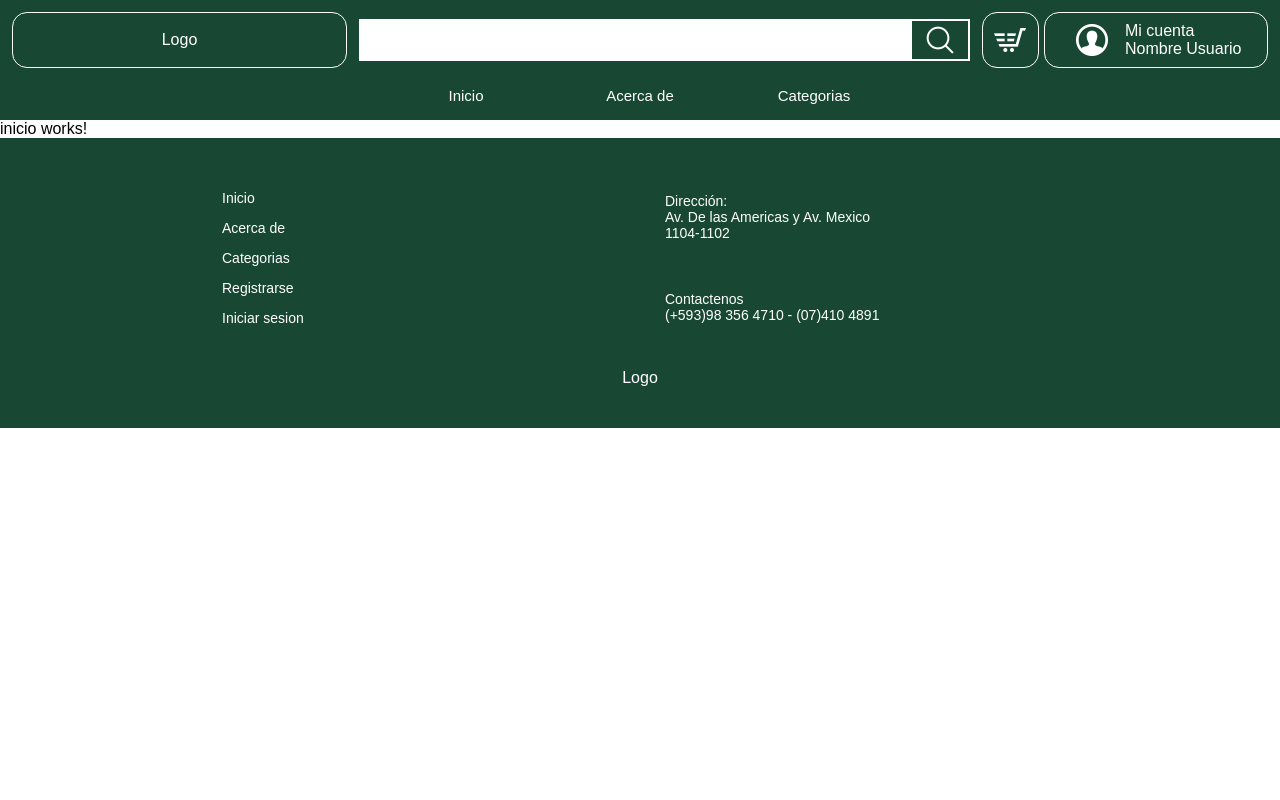
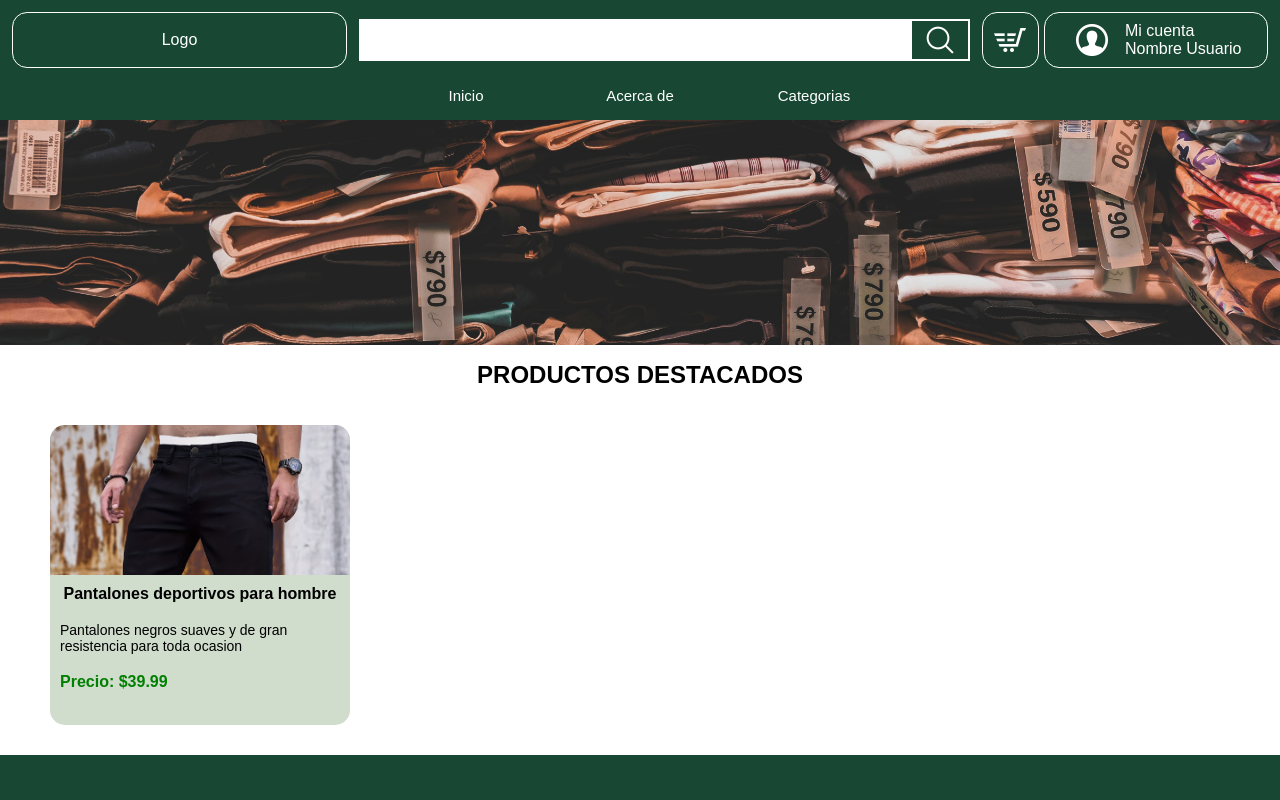
Before and after one commit to dfao2003/WebCompras, an Angular app: page /paginas/inicio in a window 1280 px wide. Shown: the top 800 px of the page. Built offline with nearby package versions, Linux system fonts and the light colour scheme.

Commit message:
Agregacion Beta del inicio

```diff
--- a/src/app/pages/inicio/inicio.component.html
+++ b/src/app/pages/inicio/inicio.component.html
@@ -1 +1,103 @@
-<p>inicio works!</p>
+<style>
+    .contImg{
+        height: 225px;
+        overflow: hidden;
+    }
+
+    .contImg img{
+        width:100%;
+    }
+
+    .contTit{
+        height: 60px;
+        text-align: center;
+        display: flex;
+        align-items: center;
+        justify-content: center;
+    }
+
+    .contProductos{
+        padding-top: 20px;
+        padding-bottom: 30px;
+        padding-left: 50px;
+        padding-right: 50px;
+    }
+
+    .contProd{
+        background-color: #d0dccc;
+        width: 300px;
+        height: 300px;
+        border-radius: 15px;
+        transition: 0.4s;
+    }
+
+    .contProd:hover{
+        transform: scale(1.04);
+    }
+
+    .imgProd{
+        width: auto;
+        height: 150px;
+        overflow: hidden;
+    }
+
+    .imgProd img{
+        width: 100%;
+        border-top-left-radius: 15px;
+        border-top-right-radius: 15px;
+    }
+
+    .infoProd{
+        padding: 5px;
+    }
+
+    .titleProd{
+        margin: 5px;
+        text-align: center;
+        height: auto;
+    }
+
+    .DescProd{
+        padding: 5px;
+        font-size: 14px;
+        height: 50px;
+        display: flex;
+        align-items: center;
+    }
+
+    .precioProd{
+        height: auto;
+        padding: 5px;
+        color: green;
+        display: flex;
+        align-items: center;
+    }
+
+</style>
+
+<section>
+    <div class="contImg">
+        <img src="../../../assets/imagenes/inicio.jpg" alt="Ropa">
+    </div>
+    <div class="contTit">
+        <h1>PRODUCTOS DESTACADOS</h1>
+    </div>
+    <div class="contProductos">
+        <div class="contProd">
+            <div class="imgProd">
+                <img src="../../../assets/imagenes/pantalon-negro.jpg" alt="">
+            </div>
+            <div class="infoProd">
+                <div class="titleProd">
+                    <b>Pantalones deportivos para hombre</b>
+                </div>
+                <div class="DescProd">
+                    <p>Pantalones negros suaves y de gran resistencia para toda ocasion</p>
+                </div>
+                <div class="precioProd">
+                    <b>Precio: $39.99</b>
+                </div>
+            </div>
+        </div>
+    </div>
+</section>
```
Also changed, not shown: src/assets/imagenes/inicio.jpg (added), src/assets/imagenes/pantalon-negro.jpg (added).
